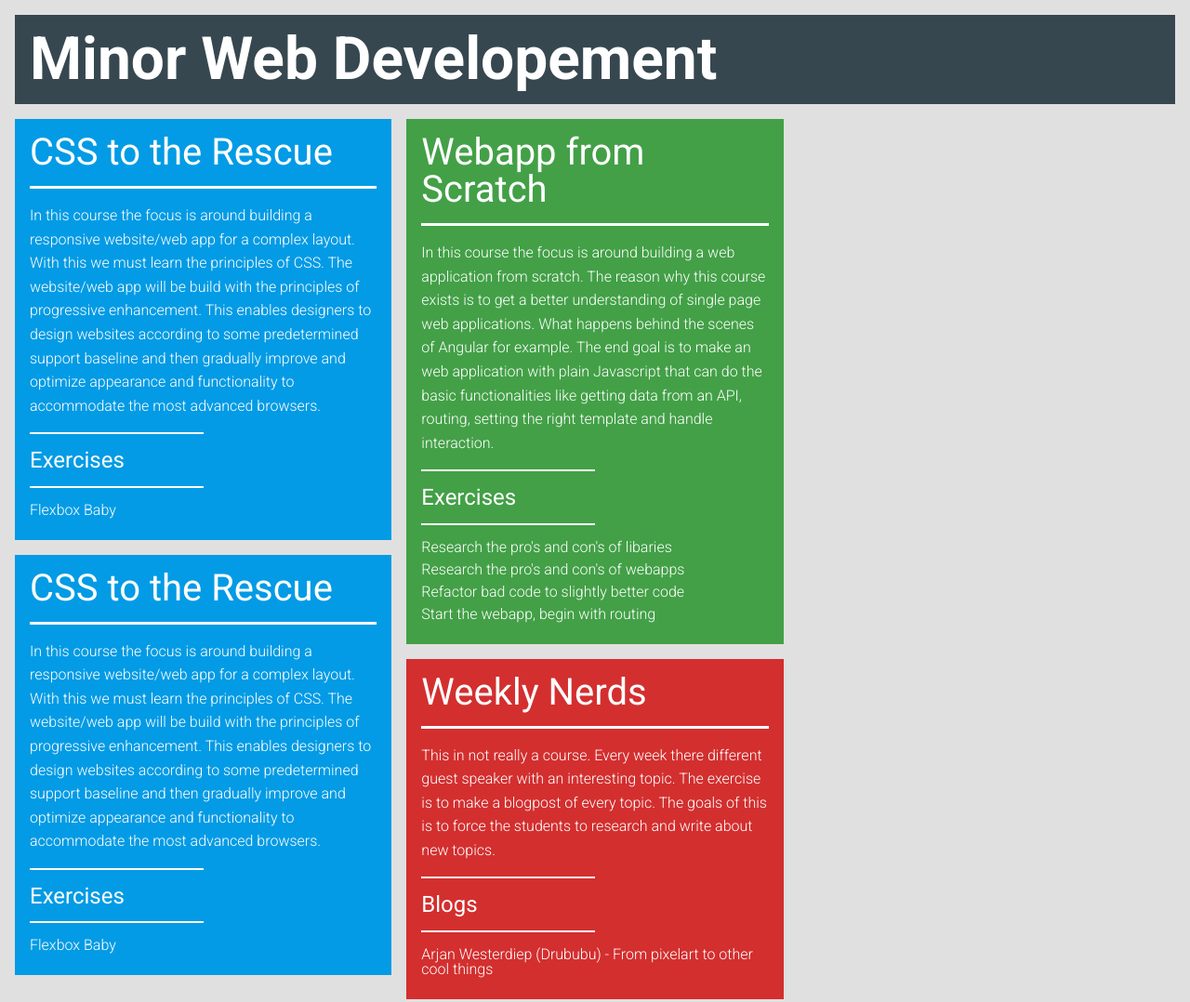
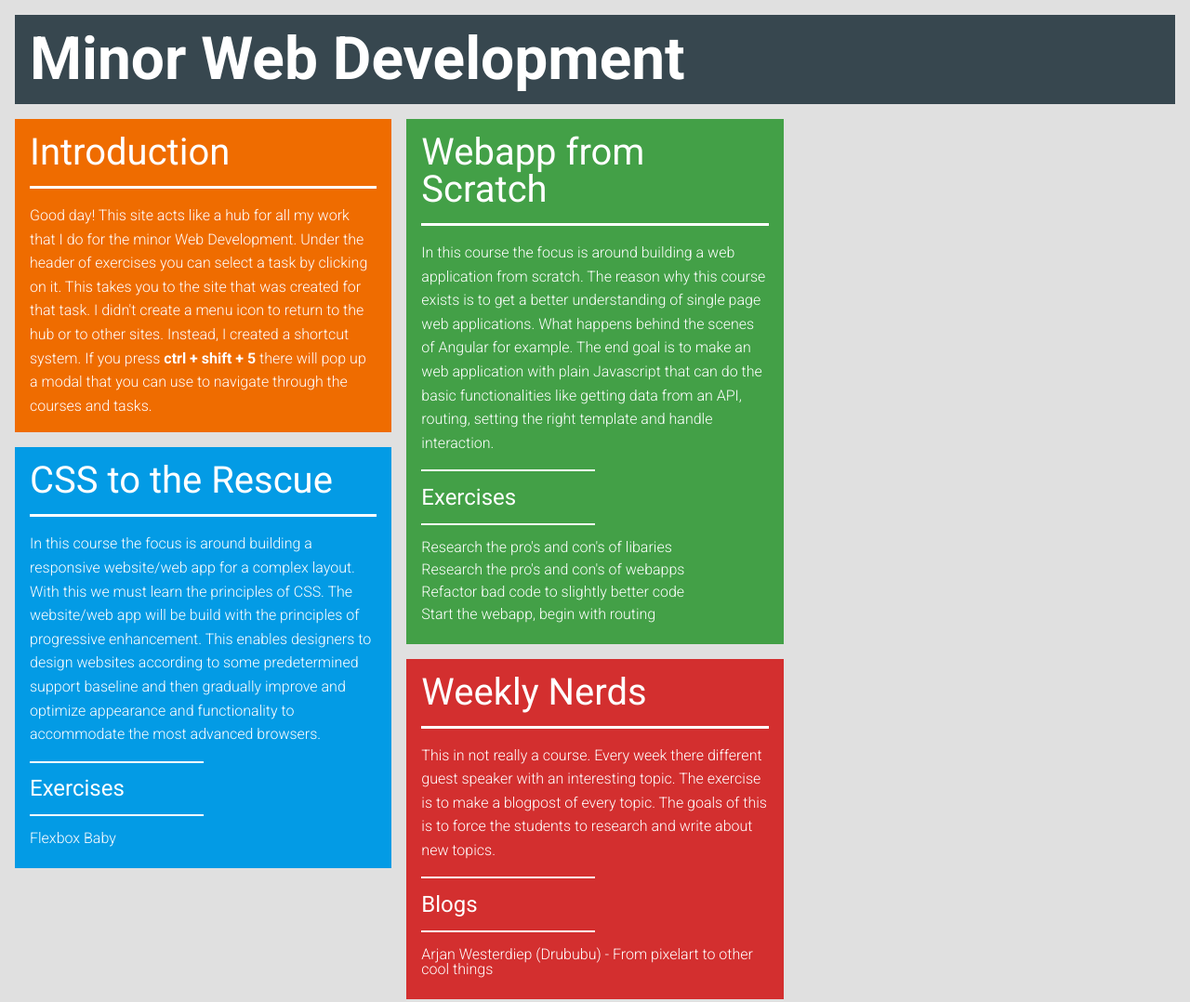
Before and after one commit to linda2912/minor-web-development, a plain HTML site: page index.html in a window 1280 px wide. Shown: the whole page at 93% size. Drawn offline with Linux system fonts and the light colour scheme.

Commit message:
added introduction

```diff
--- a/index.html
+++ b/index.html
@@ -3,7 +3,7 @@
 <head>
   <meta charset='utf-8'>
 
-  <title>Minor Web Developement</title>
+  <title>Minor Web Development</title>
   <meta name='description' content='A site that I use to upload and share my documents of my minor'>
   <meta name='author' content='Casper Boutens'>
   <link href='https://fonts.googleapis.com/css?family=Roboto:300,400,700' rel='stylesheet' type='text/css'>
@@ -16,24 +16,16 @@
 </head>
 <body>
   <header>
-    <h1>Minor Web Developement</h1>
+    <h1>Minor Web Development</h1>
   </header>
   <main>
-    <article class='cssToTheRescue'>
+    <article class='introduction'>
       <header>
-        <h2>CSS to the Rescue</h2>
+        <h2>Introduction</h2>
       </header>
       <p>
-        In this course the focus is around building a responsive website/web app for a complex layout. With this we must learn the principles of CSS. The website/web app will be build with the principles of progressive enhancement. This enables designers to design websites according to some predetermined support baseline and then gradually improve and optimize appearance and functionality to accommodate the most advanced browsers.
+        Good day! This site acts like a hub for all my work that I do for the minor Web Development. Under the header of exercises you can select a task by clicking on it. This takes you to the site that was created for that task. I didn't create a menu icon to return to the hub or to other sites. Instead, I created a shortcut system. If you press <bold>ctrl + shift + 5</bold> there will pop up a modal that you can use to navigate through the courses and tasks.
       </p>
-      <section>
-        <header>
-          <h3>Exercises</h3>
-        </header>
-        <ul>
-          <li><a href='cssToTheRescue/opdracht1/index.html'>Flexbox Baby</a></li>
-        </ul>
-      </section>
     </article>
     <article class='cssToTheRescue'>
       <header>
--- a/style.css
+++ b/style.css
@@ -83,6 +83,10 @@ article {
   -webkit-column-break-inside: avoid;
 }
 
+article.introduction {
+  background: #EF6C00;
+}
+
 article.cssToTheRescue {
   background: #039BE5;
 }
@@ -109,6 +113,10 @@ article > header h2 {
 article p {
   line-height: 1.6;
   font-weight: 300;
+}
+
+article p bold {
+  font-weight: 700;
 }
 
 article section header {
```
